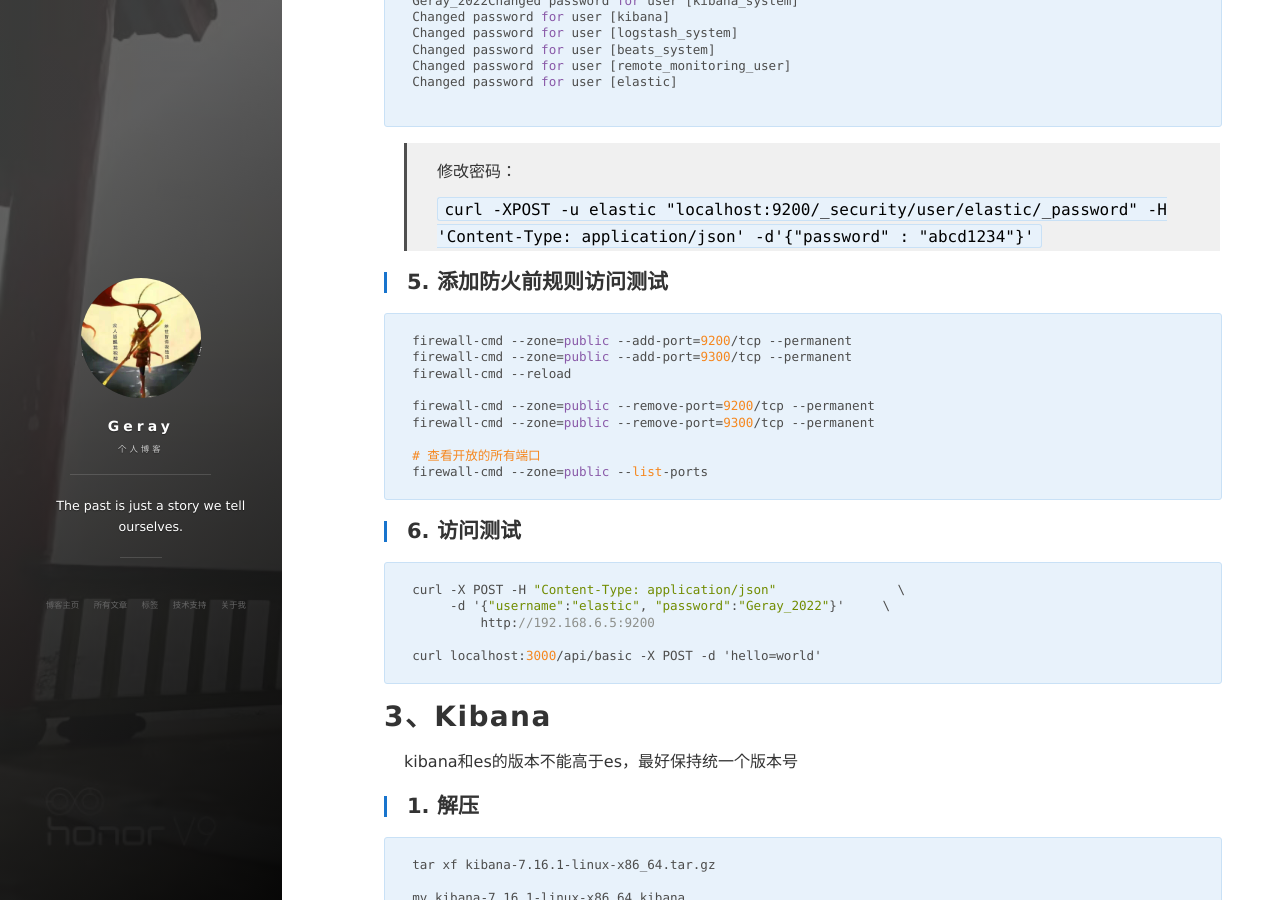
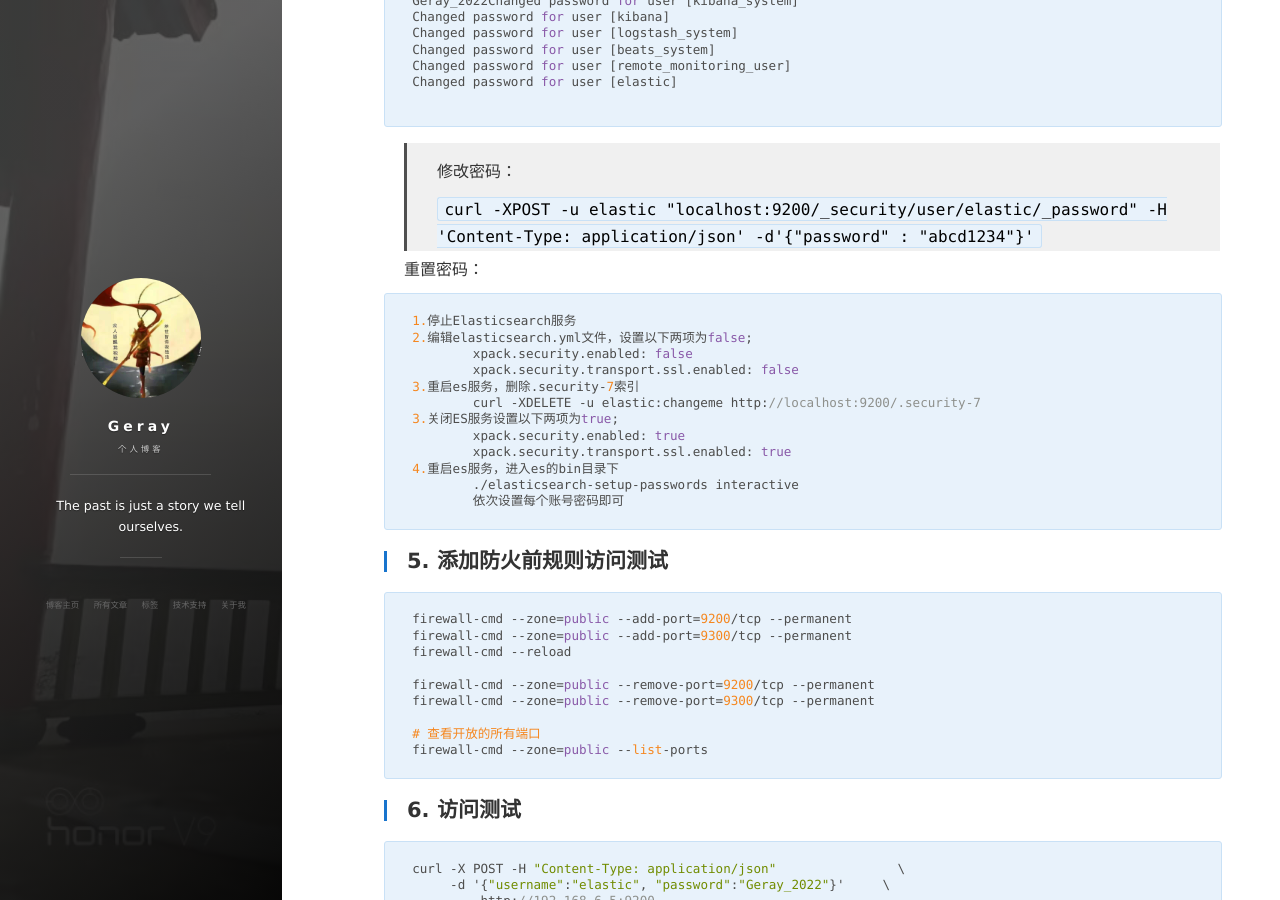
Before and after one commit to geray-zsg/geray-zsg.github.io, a Jekyll site: the page built from _posts/2022-9-7-ELK单节点搭建.md, in a window 1280 px wide and 900 px high, scrolled down 4080 px. Built offline with Jekyll 4.4.1, drawn with Linux system fonts in a browser that asks for light colours; nearby versions of some CDN libraries; comment, search, counter and statistics services are not loaded.

Commit message:
Update 2022-9-7-ELK单节点搭建.md

````diff
--- a/_posts/2022-9-7-ELK单节点搭建.md
+++ b/_posts/2022-9-7-ELK单节点搭建.md
@@ -191,6 +191,23 @@ Changed password for user [elastic]
 > 修改密码：
 >
 > `curl -XPOST -u elastic "localhost:9200/_security/user/elastic/_password" -H 'Content-Type: application/json' -d'{"password" : "abcd1234"}'`
+
+重置密码：
+```
+1.停止Elasticsearch服务
+2.编辑elasticsearch.yml文件，设置以下两项为false;
+	xpack.security.enabled: false
+	xpack.security.transport.ssl.enabled: false
+3.重启es服务，删除.security-7索引
+	curl -XDELETE -u elastic:changeme http://localhost:9200/.security-7
+3.关闭ES服务设置以下两项为true;
+	xpack.security.enabled: true
+	xpack.security.transport.ssl.enabled: true
+4.重启es服务，进入es的bin目录下
+	./elasticsearch-setup-passwords interactive
+	依次设置每个账号密码即可
+```
+
 
 ## 5. 添加防火前规则访问测试
 ```bash
````
